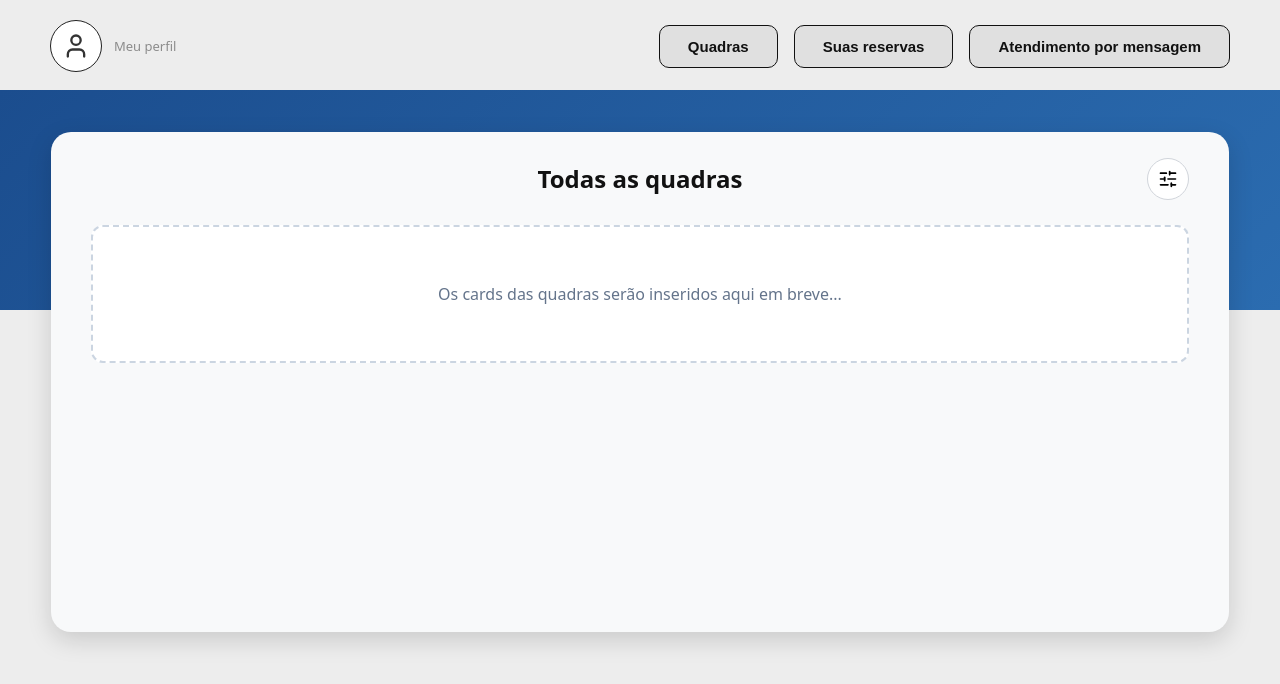
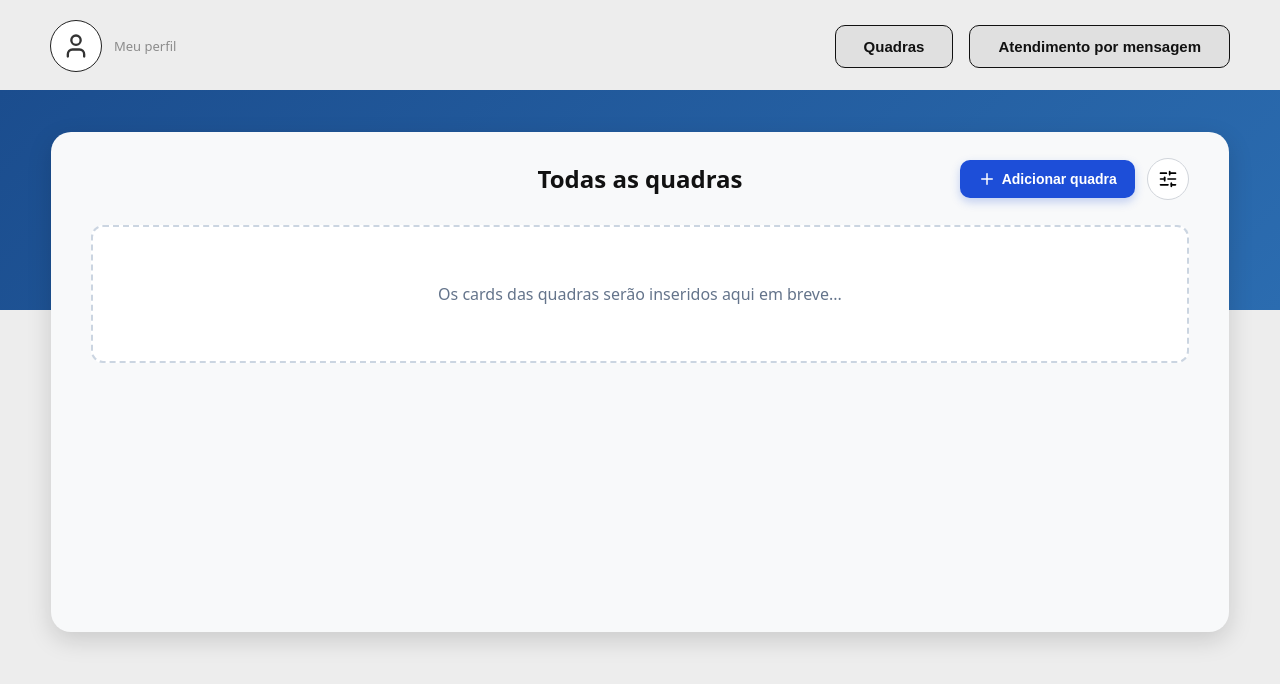
Before and after one commit to araripe0805/DesenvolvimentoWeb, a React (Vite) app: page / in a window 1280 px wide. Shown: the top 684 px of the page. Built offline with nearby package versions, Linux system fonts and the light colour scheme.

Commit message:
TelaPrincipal Adm

```diff
--- a/src/App.jsx
+++ b/src/App.jsx
@@ -2,10 +2,11 @@
 import React from 'react';
 import { TelaPrincipalUsuario } from './pages/Telaprincipal_usuario';
 import {TelaPerfil} from './pages/Telaperfil';
+import { TelaPrincipalAdm } from './pages/Telaprincipal_adm';
 import './App.css';
 
 function App() {
-    return <TelaPrincipalUsuario />;
+    return <TelaPrincipalAdm />;
 }
 
 export default App;
--- /dev/null
+++ b/src/components/Header_telaprincipal_adm.jsx
@@ -0,0 +1,22 @@
+// src/components/Header_telaprincipal.jsx
+import React from 'react';
+import { User } from 'lucide-react';
+import '../styles/Header.css';
+
+export function HeaderTelaprincipalAdm({ activeTab }) {
+    return (
+        <header className='app-header'>
+            <div className='profile-section'>
+                <div className='profile-avatar'>
+                    <User size={28} color="#333"/>
+                </div>
+                <span className="profile-text">Meu perfil</span>
+            </div>
+
+            <nav className="nav-buttons">
+                <button className={`nav-btn ${activeTab === 'quadras' ? 'active' : ''}`}>Quadras</button>
+                <button className={`nav-btn ${activeTab === 'atendimento' ? 'active' : ''}`}>Atendimento por mensagem</button>
+            </nav>
+        </header>
+    );
+}
--- /dev/null
+++ b/src/pages/Telaprincipal_adm.jsx
@@ -0,0 +1,37 @@
+// src/pages/Telaprincipal_usuario.jsx
+import React from 'react';
+import { HeaderTelaprincipalAdm } from '../components/Header_telaprincipal_adm';
+import { SlidersHorizontal, Plus } from 'lucide-react';
+import '../styles/Telaprincipal_usuario.css';
+
+export function TelaPrincipalAdm() {
+    return (
+        <div className="home-container">
+            {/* Topo com o menu */}
+            <HeaderTelaprincipalAdm activeTab={null}/>
+
+            {/* Conteúdo Central / Cartão Branco */}
+            <main className='main-content-card'>
+                <div className="content-header">
+                    <h2>Todas as quadras</h2>
+
+                    {/* Ações no canto superior direito: Botão Adicionar Quadra + Ícone de Filtro */}
+                    <div className="admin-header-actions">
+                        <button className="add-quadra-btn">
+                            <Plus size={18} color="#ffffff" /> Adicionar quadra
+                        </button>
+
+                        <button className="filter-icon-btn" title="Filtrar">
+                            <SlidersHorizontal size={20} color="#000" />
+                        </button>
+                    </div>
+                </div>
+
+                {/* Área reservada para os cards */}
+                <div className="cards-grid-placeholder">
+                    <p className="placeholder-text">Os cards das quadras serão inseridos aqui em breve...</p>
+                </div>
+            </main>
+        </div>
+    );
+}
--- a/src/styles/Telaprincipal_usuario.css
+++ b/src/styles/Telaprincipal_usuario.css
@@ -99,3 +99,37 @@
   color: #64748b;
   background-color: #ffffff;
 }
+
+/* Estilos para as ações do cabeçalho do Administrador */
+.admin-header-actions {
+  position: absolute;
+  right: 0;
+  display: flex;
+  align-items: center;
+  gap: 12px;
+}
+
+.add-quadra-btn {
+  background-color: #1d4ed8;
+  color: #ffffff;
+  border: none;
+  border-radius: 10px;
+  padding: 10px 18px;
+  font-size: 14px;
+  font-weight: 600;
+  display: flex;
+  align-items: center;
+  gap: 6px;
+  cursor: pointer;
+  transition: background-color 0.2s, box-shadow 0.2s;
+  box-shadow: 0 4px 10px rgba(29, 78, 216, 0.25);
+}
+
+.add-quadra-btn:hover {
+  background-color: #1e40af;
+}
+
+/* Ajuste na posição do botão de filtro quando acompanhado do botão de adicionar */
+.admin-header-actions .filter-icon-btn {
+  position: static; /* Remove o absolute interno para respeitar o flexbox do container */
+}
```
